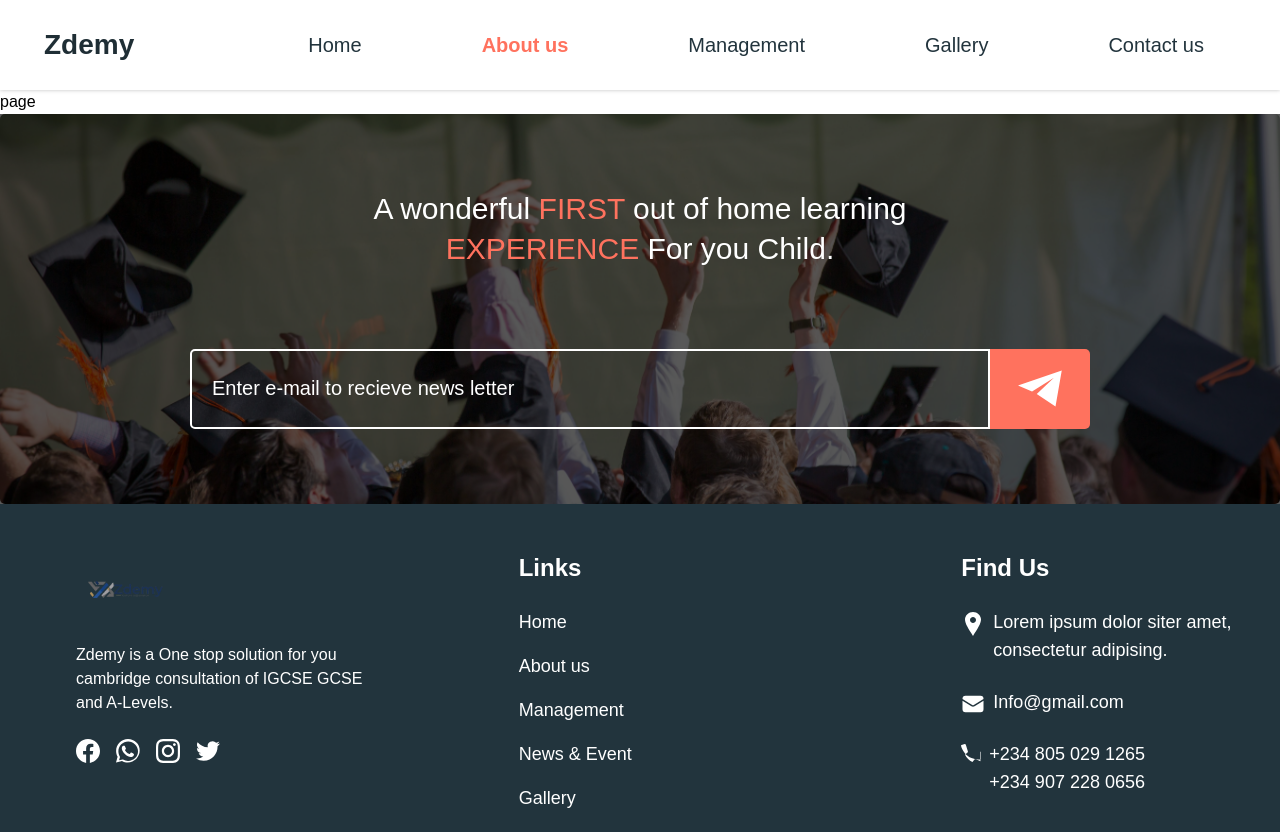
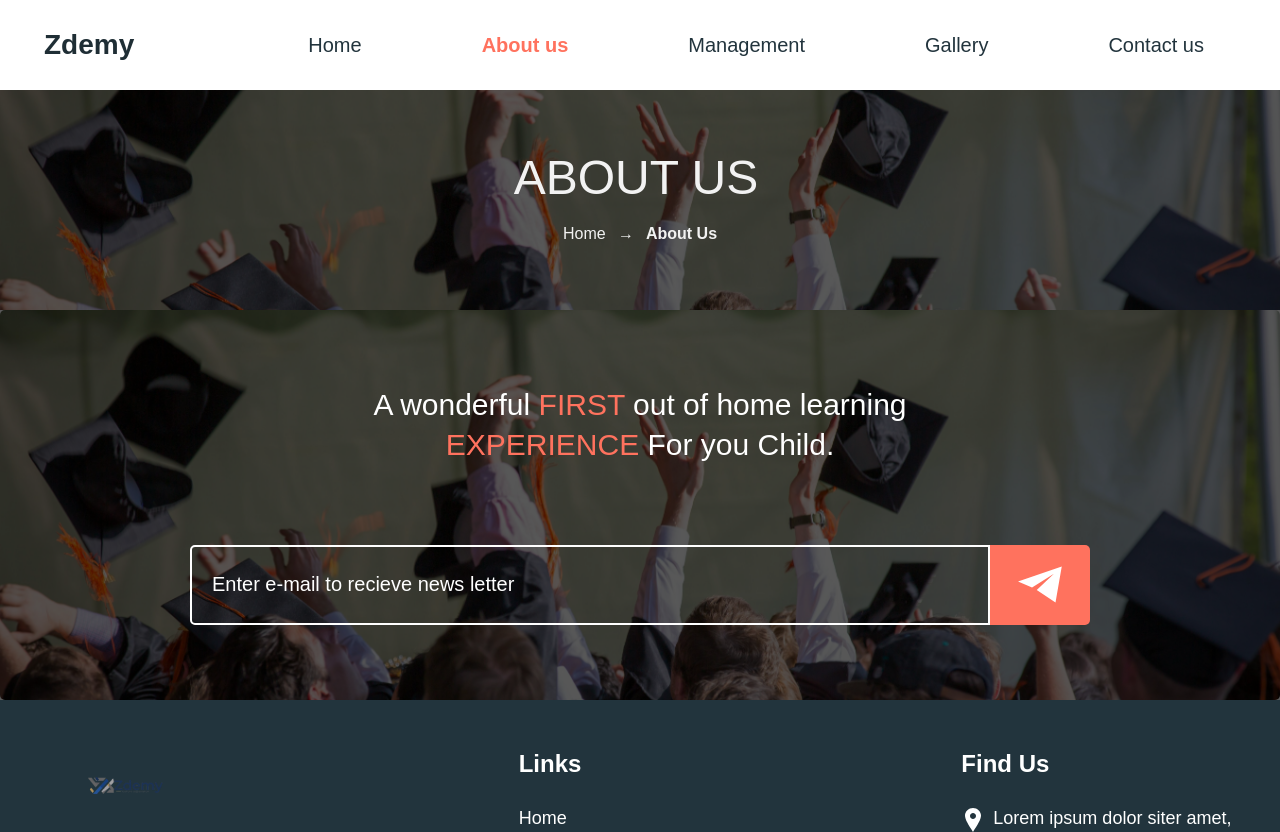
Before and after one commit to hayyantahirr/zdemy, a Next.js app: page /about in a window 1280 px wide. Shown: the top 832 px of the page. Built offline with nearby package versions, Linux system fonts and the light colour scheme.

Commit message:
Pagination implemented to pages

```diff
--- a/app/about/page.jsx
+++ b/app/about/page.jsx
@@ -1,8 +1,11 @@
+import Pagination from '@/components/managementComponents/Pagination'
 import React from 'react'
 
 const page = () => {
   return (
-    <div>page</div>
+  <>
+      <Pagination currentRoute="About Us" />
+    </>
   )
 }
 
--- a/app/contact-us/page.jsx
+++ b/app/contact-us/page.jsx
@@ -1,9 +1,12 @@
-import React from 'react'
+import Pagination from "@/components/managementComponents/Pagination";
+import React from "react";
 
 const page = () => {
   return (
-    <div>page</div>
-  )
-}
+    <>
+      <Pagination currentRoute="Contact Us" />
+    </>
+  );
+};
 
-export default page
+export default page;
--- a/app/gallery/page.jsx
+++ b/app/gallery/page.jsx
@@ -1,8 +1,11 @@
+import Pagination from '@/components/managementComponents/Pagination'
 import React from 'react'
 
 const page = () => {
   return (
-    <div>page</div>
+    <>
+      <Pagination currentRoute="Gallery" />
+    </>
   )
 }
 
--- a/app/management/page.jsx
+++ b/app/management/page.jsx
@@ -1,8 +1,11 @@
+import Pagination from '@/components/managementComponents/Pagination'
 import React from 'react'
 
 const page = () => {
   return (
-    <div>page</div>
+    <>
+      <Pagination currentRoute="Management" />
+    </>
   )
 }
 
--- /dev/null
+++ b/components/managementComponents/Pagination.jsx
@@ -0,0 +1,27 @@
+import React from "react";
+
+const Pagination = ({ currentRoute }) => {
+  return (
+    <div
+      className="relative w-full h-55 bg-cover bg-center bg-no-repeat mx-auto flex items-center justify-center px-4 sm:px-6"
+      style={{ backgroundImage: `url('/images/carousel-1.jpg')` }}
+    >
+      {/* BLACK OVERLAY */}
+      <div className="absolute inset-0 bg-black opacity-65"></div>
+
+      {/* TEXT CONTENT */}
+      <div className="relative z-10 flex flex-col items-center space-x-2 text-md text-[#f2f2f2]">
+        <div>
+          <h1 className="text-5xl">{currentRoute.toUpperCase()}</h1>
+        </div>
+        <div className="mt-5">
+          <span className="hover:underline cursor-pointer">Home </span>
+          <span className="mx-2">→</span>
+          <span className="font-semibold"> {currentRoute}</span>
+        </div>
+      </div>
+    </div>
+  );
+};
+
+export default Pagination;
```
